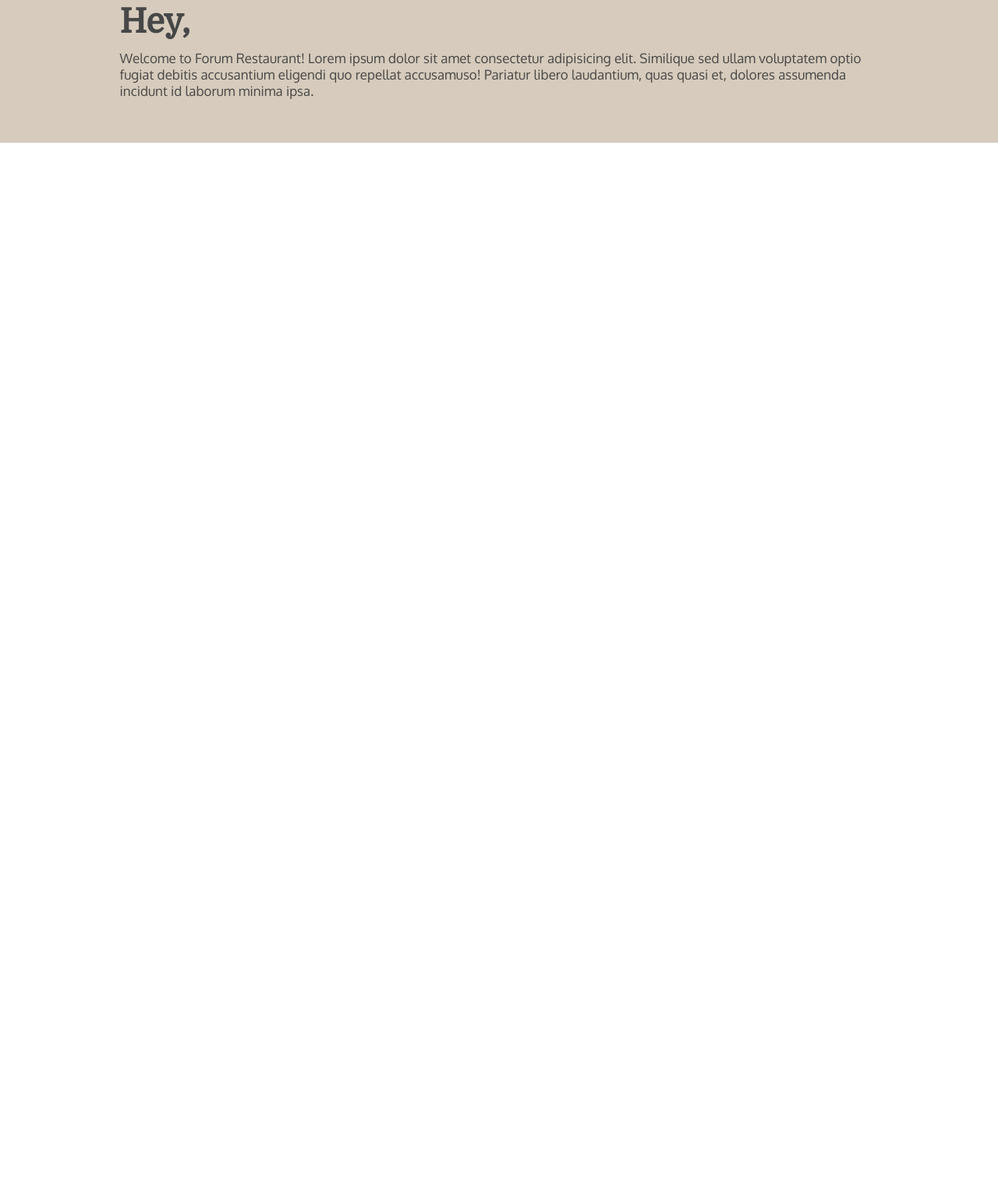
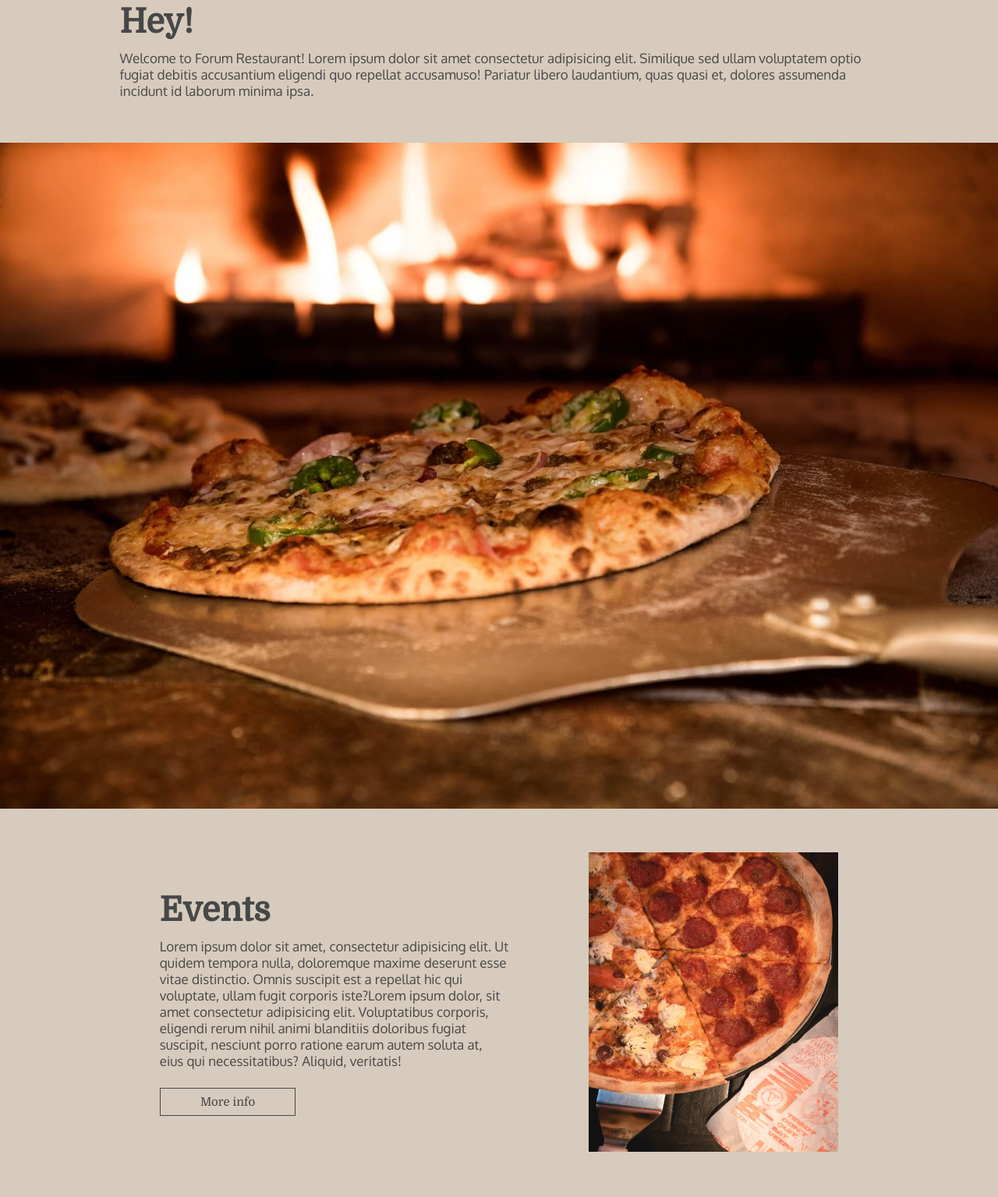
Before and after one commit to Wiiktor22/Forum, a website built with webpack: page src/index.html in a window 1280 px wide. Shown: the part 853-2388 px from the top of the page at 78% size. Before the commit the page ends 1036 px from the top, so only its background shows below. Built offline with nearby package versions, Linux system fonts and the light colour scheme.

Commit message:
Create Sections "Photo" + "Events"

```diff
--- a/src/index.html
+++ b/src/index.html
@@ -25,14 +25,34 @@
   <nav class="nav">
     <ul class="nav__container">
       <li class="nav__element"><a href="" class="nav__href">Home</a></li>
+      <li class="nav__element"><a href="" class="nav__href">Events</a></li>
       <li class="nav__element"><a href="" class="nav__href">Restaurants</a></li>
       <li class="nav__element"><a href="" class="nav__href">Reservation</a></li>
-      <li class="nav__element"><a href="" class="nav__href">Events</a></li>
     </ul>
   </nav>
   <section class="section-hey">
-    <h4 class="section-hey__welcome">Hey, </h4>
+    <h4 class="section-hey__welcome section--header">Hey!</h4>
     <p class="section-hey__text">Welcome to Forum Restaurant! Lorem ipsum dolor sit amet consectetur adipisicing elit. Similique sed ullam voluptatem optio fugiat debitis accusantium eligendi quo repellat accusamuso! Pariatur libero laudantium, quas quasi et, dolores assumenda incidunt id laborum minima ipsa.</p>
   </section>
+  <section class="banner">
+    <img class="banner__photo" src="img/banner1.jpg" alt="Forum Pizza">
+  </section>
+  <section class="section-events">
+    <div class="section-events__container">
+      <h4 class="section-events__header section--header">Events</h4>
+      <p class="section-events__text">
+        Lorem ipsum dolor sit amet, consectetur adipisicing elit. Ut quidem tempora nulla, doloremque maxime deserunt esse vitae distinctio. Omnis suscipit est a repellat hic qui voluptate, ullam fugit corporis iste?Lorem ipsum dolor, sit amet consectetur adipisicing elit. Voluptatibus corporis, eligendi rerum nihil animi blanditiis doloribus fugiat suscipit, nesciunt porro ratione earum autem soluta at, eius qui necessitatibus? Aliquid, veritatis!
+      </p>
+      <button class="button section-events__button">More info</button>
+    </div>
+    <div class="section-events__photo-container">
+      <img class="section-events__photo"src="img/events.jpg" alt="Forum Pizza">
+    </div>
+  </section>
+  <!-- <section class="section-restaurants">
+    <h3 class="section-restaurants__header">Our Restaurants</h3>
+    <p class="section-restaurants__text">We have a few restaurants in Poland, each with its own special dishes!</p>
+    <button class="button section-restaurants__button">More info</button>
+  </section> -->
 </body>
 </html>
--- /dev/null
+++ b/src/styles/components/_button.scss
@@ -0,0 +1,11 @@
+.button {
+    border: 1.5px solid $dark-gray;
+    background-color: $main-color;
+    color: $dark-gray;
+    font-family: map-get($map: $fonts, $key: second);
+    font-size: 1.5rem;
+    padding: 1vh 4vw;
+    @media (min-width: map-get($map: $breakpoints, $key: m)) and (orientation: portrait){
+        font-size: 1.8rem;
+    }
+}
--- a/src/styles/components/_slogan.scss
+++ b/src/styles/components/_slogan.scss
@@ -22,3 +22,12 @@
         }
     }
 }
+
+.section--header {
+    font-family: map-get($map: $fonts, $key: second);
+    font-size: 3.5rem;
+    padding-bottom: 1.5vh;
+    @media (min-width: map-get($map: $breakpoints, $key: m)) {
+        font-size: 4.3rem;
+    }
+}
--- a/src/styles/index.scss
+++ b/src/styles/index.scss
@@ -7,11 +7,14 @@
 // Components
 @import "./components/burger";
 @import "./components/slogan";
+@import "./components/button";
 
 // Layout
 @import "./layout/header";
 @import "./layout/nav";
 @import "./layout/section-hey";
+@import "./layout/section-events";
+@import "./layout/banner";
 
 html {
   font-size: 10px;
--- /dev/null
+++ b/src/styles/layout/_banner.scss
@@ -0,0 +1,6 @@
+.banner {
+    &__photo {
+        display: block;
+        width: 100%;
+    }
+}
--- /dev/null
+++ b/src/styles/layout/_section-events.scss
@@ -0,0 +1,52 @@
+.section-events {
+    width: 100%;
+    height: auto;
+    padding: 5vh 10vw;
+    background-color: $main-color;
+    color: $dark-gray;
+    &__text {
+        font-size: 1.4rem;
+        @media (min-width: map-get($map: $breakpoints, $key: m)) {
+            font-size: 1.7rem;
+        }
+    }
+    &__button {
+        margin: 3vh auto 0;
+        &:hover {
+            background-color: $dark-gray;
+            color: $main-color;
+            cursor: pointer;
+        }
+    }
+    &__photo-container {
+        display: none;
+        @media (min-width: map-get($map: $breakpoints, $key: l)){
+            display: block;
+        }
+    }
+    &__photo {
+        width: 30vw;
+        height: 48vh;
+        @media (min-width: map-get($map: $breakpoints, $key: l)){
+            width: 25vw;
+        }
+        @media (min-width: map-get($map: $breakpoints, $key: xxl)){
+            height: 55vh;
+        }
+    }
+    &__container {
+        @media (min-width: map-get($map: $breakpoints, $key: l)){
+            width: 30vw;
+        }
+        @media (min-width: map-get($map: $breakpoints, $key: l)){
+            width: 35vw;
+        }
+    }
+    @media (min-width: map-get($map: $breakpoints, $key: l)){
+        padding: 7vh 12vw;
+        @include flex(row, space-around);
+    }
+    @media (min-width: map-get($map: $breakpoints, $key: xl)){
+        padding: 10vh 15vw;
+    }
+}
--- a/src/styles/layout/_section-hey.scss
+++ b/src/styles/layout/_section-hey.scss
@@ -4,14 +4,6 @@
     padding: 5vh 10vw;
     background-color: $main-color;
     color: $dark-gray;
-    &__welcome {
-        font-family: map-get($map: $fonts, $key: second);
-        font-size: 3.5rem;
-        padding-bottom: 1.5vh;
-        @media (min-width: map-get($map: $breakpoints, $key: m)) {
-            font-size: 4.3rem;
-        }
-    }
     &__text {
         font-size: 1.4rem;
         @media (min-width: map-get($map: $breakpoints, $key: m)) {
--- a/webpack/webpack.config.dev.js
+++ b/webpack/webpack.config.dev.js
@@ -10,7 +10,8 @@
     chunkFilename: 'js/[name].chunk.js'
   },
   devServer: {
-    inline: true
+    inline: true,
+    contentBase: Path.resolve(__dirname, '../', 'src')
   },
   plugins: [
     new Webpack.DefinePlugin({
```
Also changed, not shown: src/styles/layout/_section-restaurants.scss (added).
